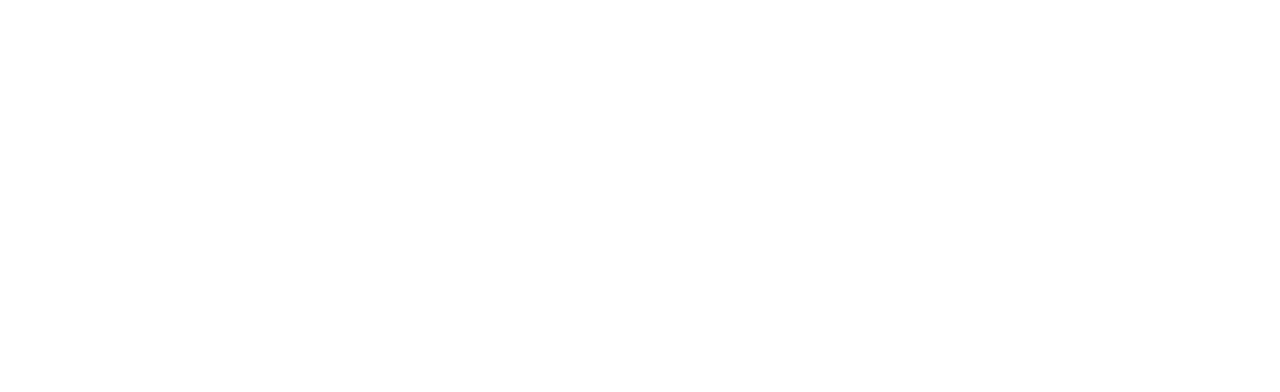
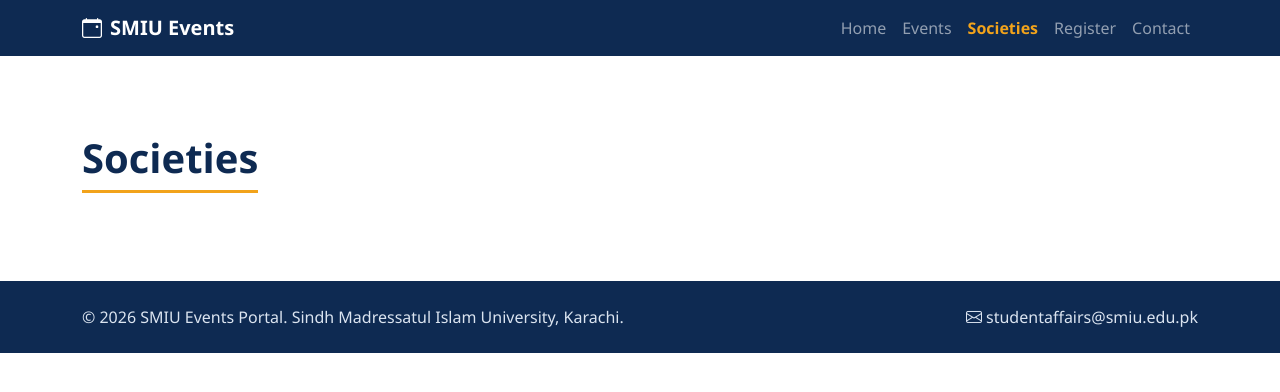
Before and after one commit to AsimSiddiqui793264/smiu-events-portal-BSE-24S-100-091-088, a plain HTML site: page societies.html in a window 1280 px wide. Drawn offline with nearby package versions, Linux system fonts and the light colour scheme.

Commit message:
Add shared navbar and footer to societies and register pages

```diff
--- a/societies.html
+++ b/societies.html
@@ -2,9 +2,51 @@
 <html lang="en">
 <head>
   <meta charset="UTF-8">
+  <meta name="viewport" content="width=device-width, initial-scale=1">
   <title>Societies | SMIU Events Portal</title>
+  <!-- Bootstrap 5.3.3 CSS -->
+  <link href="https://cdn.jsdelivr.net/npm/bootstrap@5.3.3/dist/css/bootstrap.min.css" rel="stylesheet">
+  <!-- Bootstrap Icons -->
+  <link href="https://cdn.jsdelivr.net/npm/bootstrap-icons@1.11.3/font/bootstrap-icons.min.css" rel="stylesheet">
+  <!-- Our own CSS (must come AFTER Bootstrap) -->
+  <link href="css/style.css" rel="stylesheet">
 </head>
 <body>
-  <!-- Societies page: to be built -->
+  <!-- ===== NAVBAR (same on every page) ===== -->
+  <header>
+    <nav class="navbar navbar-expand-lg navbar-dark site-navbar fixed-top">
+      <div class="container">
+        <a class="navbar-brand fw-bold" href="index.html"><i class="bi bi-calendar-event me-2"></i>SMIU Events</a>
+        <button class="navbar-toggler" type="button" data-bs-toggle="collapse" data-bs-target="#mainNav" aria-controls="mainNav" aria-expanded="false" aria-label="Toggle navigation">
+          <span class="navbar-toggler-icon"></span>
+        </button>
+        <div class="collapse navbar-collapse" id="mainNav">
+          <ul class="navbar-nav ms-auto">
+          <li class="nav-item"><a class="nav-link" href="index.html">Home</a></li>
+          <li class="nav-item"><a class="nav-link" href="events.html">Events</a></li>
+          <li class="nav-item"><a class="nav-link active" aria-current="page" href="societies.html">Societies</a></li>
+          <li class="nav-item"><a class="nav-link" href="register.html">Register</a></li>
+          <li class="nav-item"><a class="nav-link" href="contact.html">Contact</a></li>
+          </ul>
+        </div>
+      </div>
+    </nav>
+  </header>
+
+  <main class="container section-space">
+    <!-- TODO: build the Societies page here (see assignment guide) -->
+    <h1 class="section-title">Societies</h1>
+  </main>
+
+  <!-- ===== FOOTER (same on every page) ===== -->
+  <footer class="site-footer py-4 mt-5">
+    <div class="container d-flex flex-column flex-md-row justify-content-between gap-2">
+      <span>&copy; 2026 SMIU Events Portal. Sindh Madressatul Islam University, Karachi.</span>
+      <span><i class="bi bi-envelope me-1"></i>studentaffairs@smiu.edu.pk</span>
+    </div>
+  </footer>
+
+  <!-- Bootstrap 5.3.3 JS bundle (before </body>) -->
+  <script src="https://cdn.jsdelivr.net/npm/bootstrap@5.3.3/dist/js/bootstrap.bundle.min.js"></script>
 </body>
 </html>
```
Also changed, not shown: register.html (+43 -1 lines).
